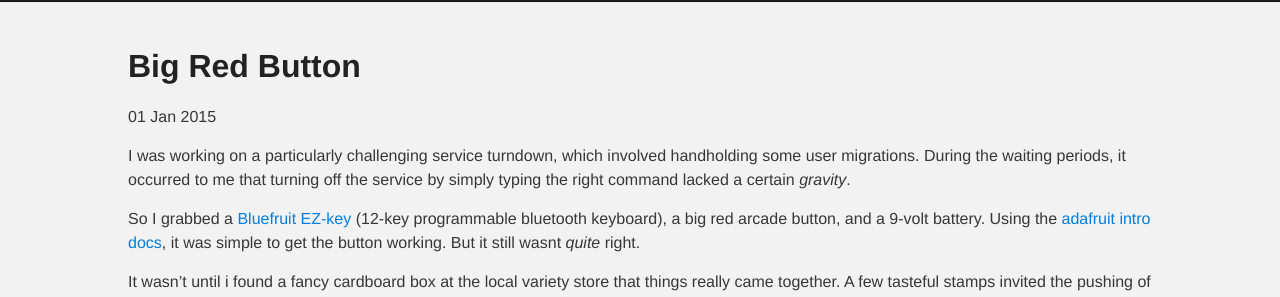
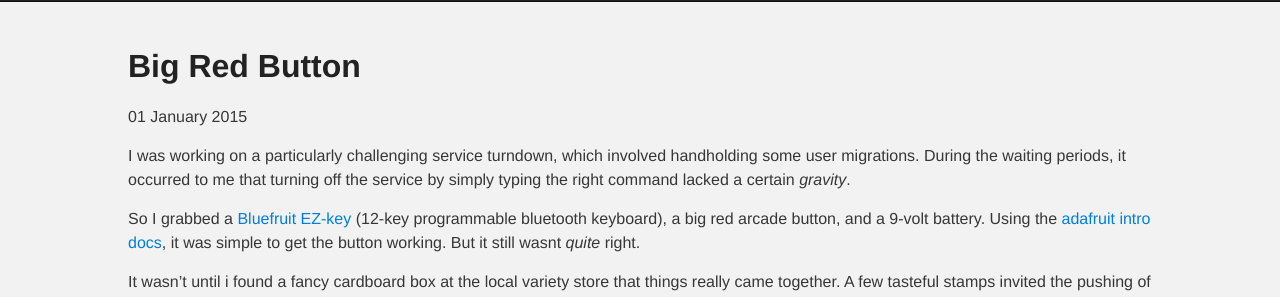
Before and after one commit to marcdougherty/marcdougherty.github.io, a Jekyll site: the page built from _posts/2015-01-01-big-red-button.md, in a window 1280 px wide. Shown: the part 148-445 px from the top of the page. Built offline with Jekyll 4.4.1, drawn with Linux system fonts in a browser that asks for light colours.

Commit message:
longer date strings, full month name

```diff
--- a/_layouts/post.html
+++ b/_layouts/post.html
@@ -2,7 +2,7 @@
 layout: stock
 ---
 <h2>{{ page.title }}</h2>
-<p class="meta">{{ page.date | date_to_string }}</p>
+<p class="meta">{{ page.date | date_to_long_string }}</p>
 
 <div class="post">
 {{ content }}
```
